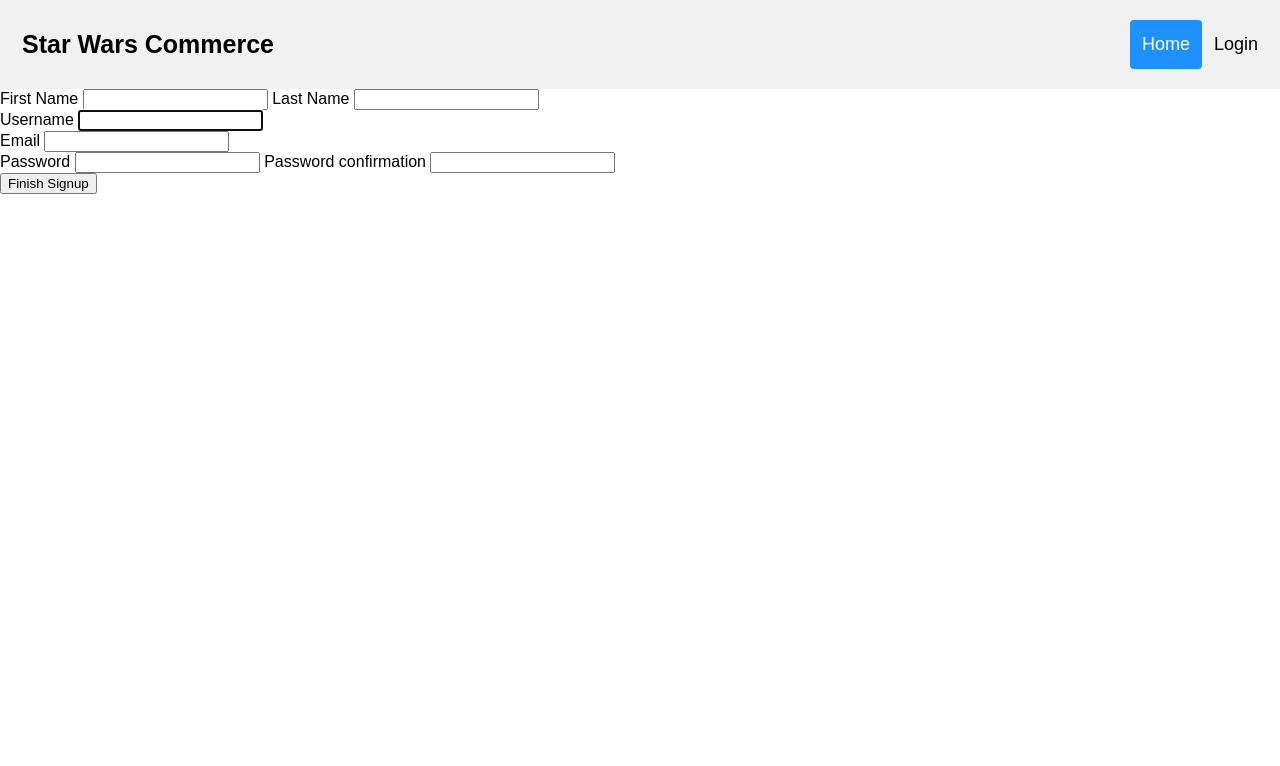
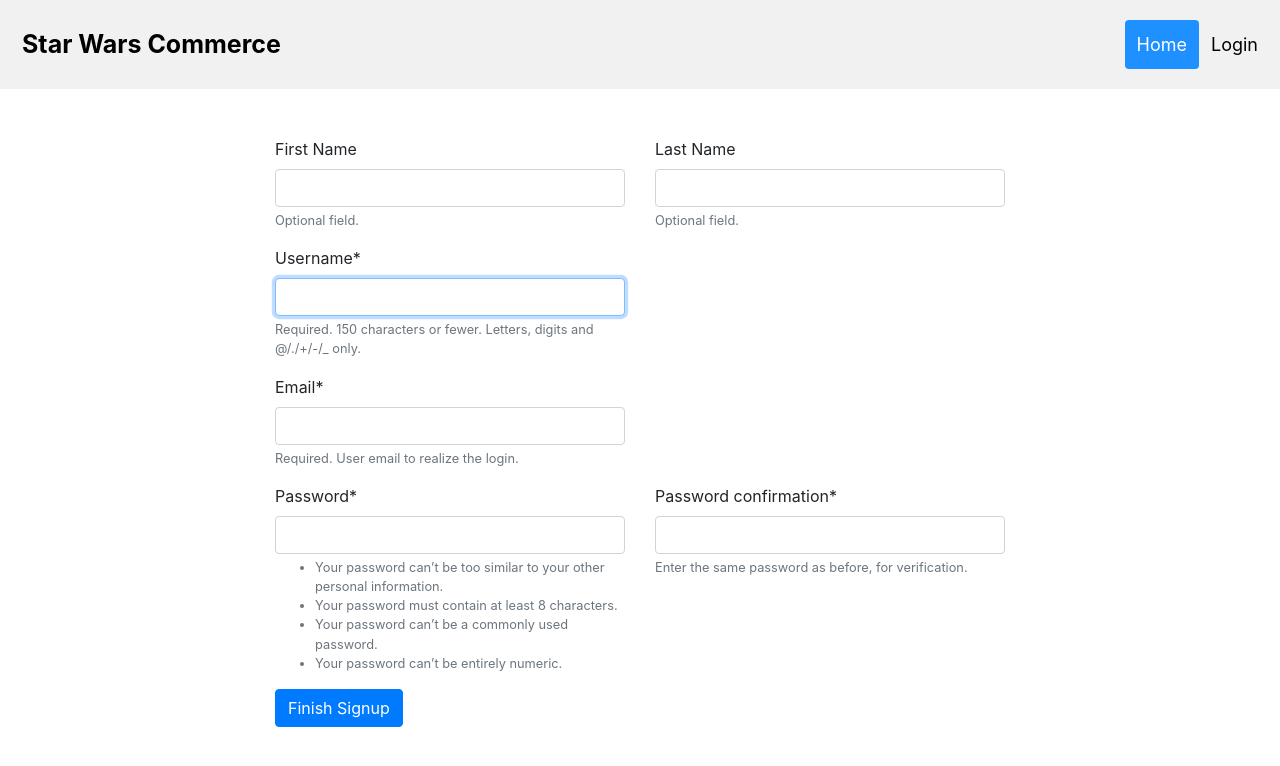
Before and after one commit to victor-s-santos/StarWarsCommerce, a Django app: page /register/ in a window 1280 px wide. Shown: the top 766 px of the page. Run offline with Django 3.2, Linux system fonts and the light colour scheme; some libraries are stand-ins or nearby versions.

Commit message:
apply crispy_forms and bootstrap style to every pages

```diff
--- a/commerce/templates/commerce.html
+++ b/commerce/templates/commerce.html
@@ -1,5 +1,6 @@
 {% extends 'base.html' %}
 {% block content %}
-<h2>Welcome to Commerce Page!</h2>
-
+<div class="mt-5">
+    <h2>Welcome to Commerce Page!</h2>
+</div>
 {% endblock %}
--- a/core/templates/base.html
+++ b/core/templates/base.html
@@ -8,9 +8,7 @@
     <!--css-->
     <link rel="stylesheet" href="{% static 'css/style.css' %}">
     <!--Bootstrap-->
-    <script src="https://code.jquery.com/jquery-3.3.1.slim.min.js" integrity="sha384-q8i/X+965DzO0rT7abK41JStQIAqVgRVzpbzo5smXKp4YfRvH+8abtTE1Pi6jizo" crossorigin="anonymous"></script>
-    <script src="https://cdnjs.cloudflare.com/ajax/libs/popper.js/1.14.7/umd/popper.min.js" integrity="sha384-UO2eT0CpHqdSJQ6hJty5KVphtPhzWj9WO1clHTMGa3JDZwrnQq4sF86dIHNDz0W1" crossorigin="anonymous"></script>
-    <script src="https://stackpath.bootstrapcdn.com/bootstrap/4.3.1/js/bootstrap.min.js" integrity="sha384-JjSmVgyd0p3pXB1rRibZUAYoIIy6OrQ6VrjIEaFf/nJGzIxFDsf4x0xIM+B07jRM" crossorigin="anonymous"></script>
+    <link rel="stylesheet" href="https://cdn.jsdelivr.net/npm/bootstrap@4.6.0/dist/css/bootstrap.min.css" integrity="sha384-B0vP5xmATw1+K9KRQjQERJvTumQW0nPEzvF6L/Z6nronJ3oUOFUFpCjEUQouq2+l" crossorigin="anonymous">
     <title>Star Wars Commerce</title>
 </head>
 <body>
@@ -25,9 +23,13 @@
           {% endif %}
         </div>
     </div>
-    <div class="content">
-        {% block content %}
-        {% endblock %}
+    <div class="container">
+      <div class="row justify-content-center">
+        <div class="col-md-8">
+          {% block content %}
+          {% endblock %}
+        </div>
+      </div>
     </div>
 </body>
 </html>
--- a/core/templates/index.html
+++ b/core/templates/index.html
@@ -1,5 +1,6 @@
 {% extends 'base.html' %}
 {% block content %}
-<h2>Welcome to Home Page!</h2>
-
+<div class="mt-5">
+    <h2>Welcome to Home Page!</h2>
+</div>
 {% endblock %}
--- a/register/forms.py
+++ b/register/forms.py
@@ -8,7 +8,7 @@
     """User registration starting from inheritance of models UserCreationForm"""
     first_name = forms.CharField(max_length=30, required=False, label='First Name', help_text='Optional field.')
     last_name = forms.CharField(max_length=30, required=False,label='Last Name', help_text='Optional field.')
-    email = forms.EmailField(required=True, help_text='User email to realize the login.')
+    email = forms.EmailField(required=True, help_text='Required. User email to realize the login.')
 
     class Meta:
         model = User
--- a/register/templates/password_reset/password_reset.html
+++ b/register/templates/password_reset/password_reset.html
@@ -1,5 +1,6 @@
 {% extends 'base.html' %}
 {% block content %}
+<div class="mt-5">
     <form method="POST" class="form-group">
         {% csrf_token %}
         <div class="form-group">
@@ -12,4 +13,5 @@
                 <input type="submit" class="btn-submit" value="Recover your access">
             </div>
     </form>
+</div>
 {% endblock %}
--- a/register/templates/password_reset/password_reset_complete.html
+++ b/register/templates/password_reset/password_reset_complete.html
@@ -1,5 +1,7 @@
 {% extends 'base.html' %}
 {% block content %}
-<h1>Reset Password</h1>
-<p>Your password has been updated successfully.</p>
+<div class="mt-5">
+    <h1>Reset Password</h1>
+    <p>Your password has been updated successfully.</p>
+</div>
 {% endblock %}
--- a/register/templates/password_reset_confirm.html
+++ b/register/templates/password_reset_confirm.html
@@ -1,4 +1,6 @@
 {% extends 'base.html' %}
 {% block content %}
-<h2><p>Your password reset was successful. Please try to login with the new credentials.</p></h2>
+<div class="mt-5">
+    <h2><p>Your password reset was successful. Please try to login with the new credentials.</p></h2>
+</div>
 {% endblock %}
--- a/register/templates/register/register.html
+++ b/register/templates/register/register.html
@@ -1,33 +1,36 @@
 {% extends 'base.html' %}
+{% load crispy_forms_tags %}
 {% block content %}
+<div class="mt-5">
     <form class="forms" action="" method="POST">
         {% csrf_token %}
-    <div>
-        <label class="label">{{ form.first_name.label }}
-            {{ form.first_name }}
-        </label>
-        <label class="label">{{ form.last_name.label }}
-            {{ form.last_name }}
-        </label>
+        <div class="row">
+            <div class="col-6">
+                {{ form.first_name|as_crispy_field }}
             </div>
-    <div>
-        <label class="label">{{ form.username.label }}
-            {{ form.username }}
-        </label>
+            <div class="col-6">
+                {{ form.last_name|as_crispy_field }}
             </div>
-    <div>
-        <label class="label">{{ form.email.label }}
-            {{ form.email }}
-        </label>
         </div>
-    <div>
-        <label class="label">{{ form.password1.label }}
-            {{ form.password1 }}
-        </label>
-        <label class="label">{{ form.password2.label }}
-            {{ form.password2 }}
-        </label>
+        <div class="row">
+            <div class="col-6">
+                {{ form.username|as_crispy_field }}
             </div>
-    <input type="submit" class="btn-submit" value="Finish Signup">
+        </div>
+        <div class="row">
+            <div class="col-6">
+                {{ form.email|as_crispy_field }}
+            </div>
+        </div>
+        <div class="row">
+            <div class="col-6">
+                {{ form.password1|as_crispy_field }}
+            </div>
+            <div class="col-6">
+                {{ form.password2|as_crispy_field }}
+            </div>
+        </div>
+        <input type="submit" class="btn btn-primary" value="Finish Signup">
     </form>
+</div>
 {% endblock %}
--- a/star_wars_ecommerce/settings.py
+++ b/star_wars_ecommerce/settings.py
@@ -30,7 +30,11 @@
     'commerce',
     #pytest
     'model_mommy',
+    #crispy_forms
+    'crispy_forms',
 ]
+
+CRISPY_TEMPLATE_PACK = 'bootstrap4'
 
 MIDDLEWARE = [
     'django.middleware.security.SecurityMiddleware',
```
Also changed, not shown: register/templates/infos.html (deleted, +0 -18 lines), register/templates/password_reset/password_reset_sent.html (+7 -5 lines), register/templates/register/infos.html (+18 -15 lines), register/templates/registration/login.html (+8 -8 lines). Lines whose indentation alone changed are shown as unchanged.
